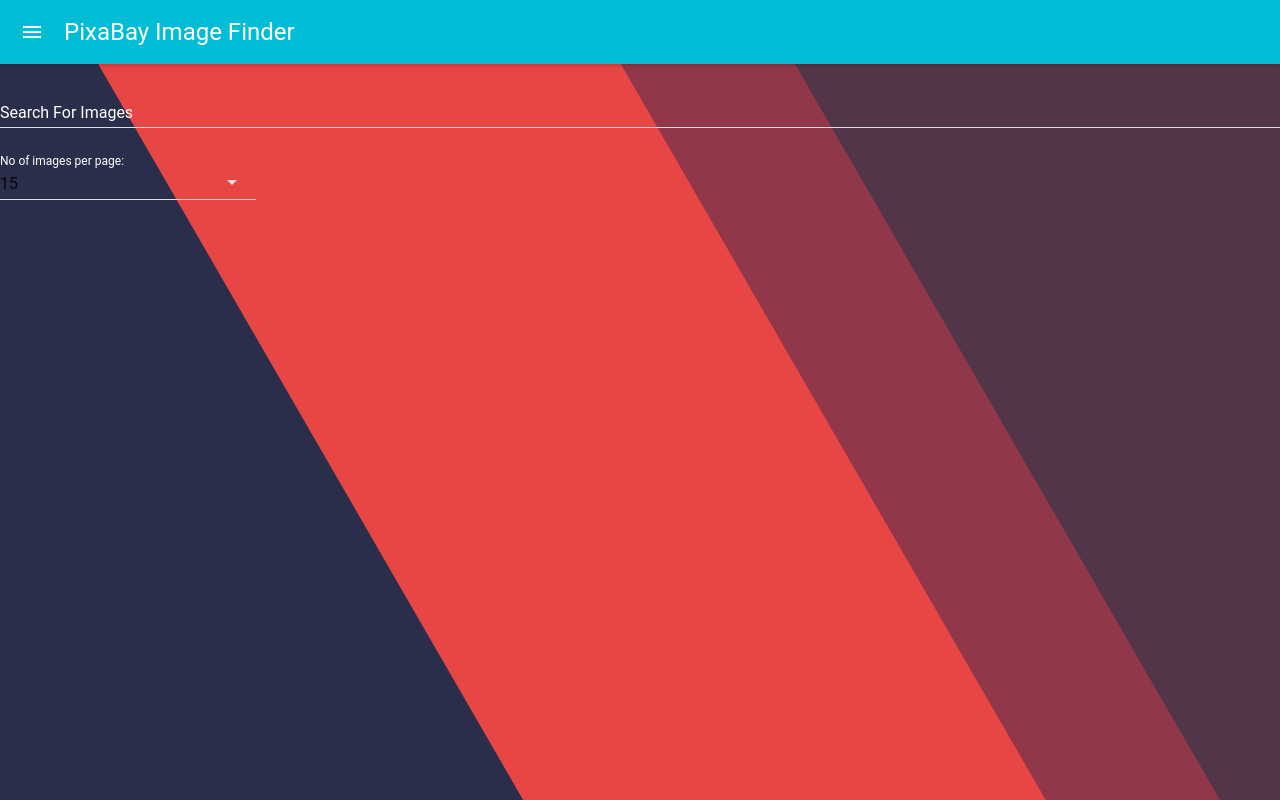
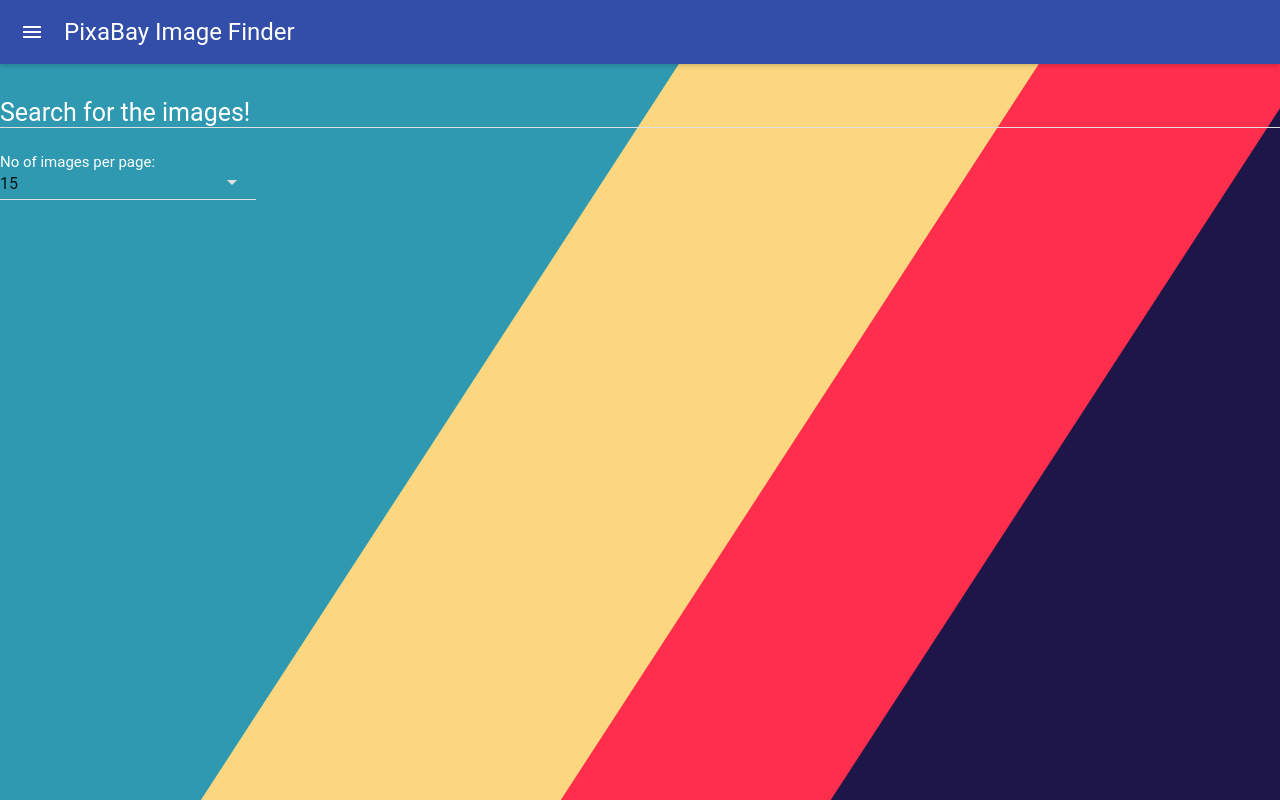
Before and after one commit to kevinjacob2001/Image_Finder_Application, a React (Create React App) app: page / in a window 1280 px wide. Built offline with nearby package versions, Linux system fonts and the light colour scheme.

Commit message:
changing the navbar color

```diff
--- a/src/Components/Navbar/Navbar.jsx
+++ b/src/Components/Navbar/Navbar.jsx
@@ -4,7 +4,7 @@ import App from '../../App';
 
 function Navbar(){
     return(
-<AppBar title="PixaBay Image Finder"/>
+<AppBar style={{background:"#324ea8"}} title="PixaBay Image Finder"/>
     )
 }
 
--- a/src/Components/Search/Search.jsx
+++ b/src/Components/Search/Search.jsx
@@ -40,26 +40,28 @@ this.setState({images:[]})
       <div >
         <TextField
           name="searchText"
-          floatingLabelStyle={{color: "white" }}
+          floatingLabelStyle={{color: "white",fontSize:"25px" }}
           value={this.state.searchText}
           onChange={this.onTextChange}
-          floatingLabelText="Search For Images"
+          floatingLabelText="Search for the images!"
           fullWidth={true}
         />
         <br />
         <SelectField
           name="amount"
-          floatingLabelStyle={{color: "white" }}
+          floatingLabelStyle={{color: "white",fontSize:"20px" }}
           floatingLabelText="No of images per page:"
 
           value={this.state.amount}
           onChange={this.onAmountChange}
         >
-          <MenuItem value={5}   primaryText="5" />
+
+          <MenuItem value={5} color="primary" />
           <MenuItem value={10} primaryText="10" />
           <MenuItem value={15} primaryText="15" />
           <MenuItem value={30} primaryText="30" />
           <MenuItem value={50} primaryText="50" />
+
         </SelectField>
         <br />
         {this.state.images.length > 0 ? (
--- a/src/index.css
+++ b/src/index.css
@@ -8,5 +8,5 @@ body{
 
   height: 100vh;
   width: 100%;
-  background: linear-gradient(60deg, #2B2E4A 0%, #2B2E4A 30%, #E84545 calc(30% + 1px), #E84545 60%, #903749 calc(60% + 1px), #903749 70%, #53354A calc(70% + 1px), #53354A 100%);
+  background: linear-gradient(123deg, #2E99B0 0%, #2E99B0 40%, #FCD77F calc(40% + 1px), #FCD77F 60%, #FF2E4C calc(60% + 1px), #FF2E4C 75%, #1E1548 calc(75% + 1px), #1E1548 100%);
 }
```
